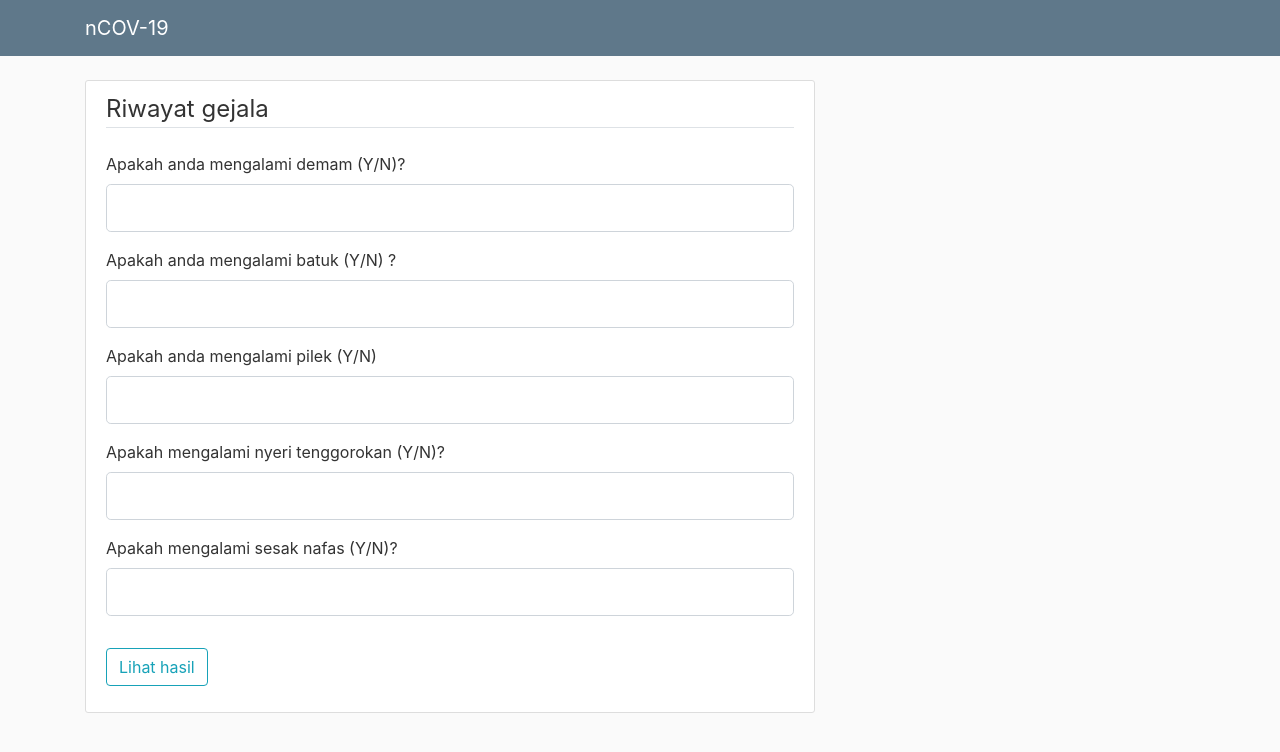
After one commit to farhanhanavi/ujicorona.com---covid19likelihoodmeter, a Flask app: page /riwayatgejala in a window 1280 px wide. The commit adds this page. Shown: the top 752 px of the page. Run offline with Flask 2, Linux system fonts and the light colour scheme; some libraries are stand-ins or nearby versions.

Commit message:
Updates 3/23/2020
User includes No hp,  umur
Gejala form in a new form

(-) likelihoodmeter

```diff
--- a/flaskblog/forms.py
+++ b/flaskblog/forms.py
@@ -8,7 +8,9 @@ from flaskblog.models import User
 
 class RegistrationForm (FlaskForm):
     nama = StringField('Nama', validators = [DataRequired(message = 'Masukan nama anda disini')])
-    ktp = StringField('No. KTP', validators = [DataRequired(message = 'Masukan ktp anda disini'), Length(min = 16, max = 16, message = 'Masukan nomor ktp anda dengan benar') ])
+    ktp = StringField('Nomor KTP', validators = [DataRequired(message = 'Masukan ktp anda disini'), Length(min = 16, max = 16, message = 'Masukan nomor ktp anda dengan benar') ])
+    nomor_hp = StringField('Nomor Handphone', validators = [DataRequired(message = 'Masukan nomor handphone anda disini')])
+    umur = StringField('Umur', validators = [DataRequired(message = 'Masukan umur anda disini'), Length(min = 0, max = 2, message = 'Masukan nomor umur anda dengan benar') ])
     jenis_kelamin = StringField('Jenis Kelamin (P/W)', validators=[DataRequired(message = 'Masukan jenis kelamin anda disini'), Length(min = 1, max = 1, message = 'Masukan P untuk pria dan W untuk wanita')])
     alamat = StringField('Alamat tempat tinggal', validators=[DataRequired(message = 'Masukan alamat anda disini')])
     email = StringField('email', validators = [DataRequired(message = 'Masukan email anda disini'), Email(message = 'Masukan email anda dengan benar')])
@@ -40,9 +42,17 @@ class LoginForm (FlaskForm):
     remember = BooleanField('Remember me')
     submit = SubmitField ('Masuk')
 
-class TestForm (FlaskForm):
+class ContactHistoryForm (FlaskForm):
     riwayat_jalan = StringField('Dalam 14-30 hari terakhir, apakah anda bepergian ke kota/negara terjangkit COVID19 (Y/N)?', validators = [DataRequired(message = 'Mohon jawab pertanyaan ini')])
     riwayat_kontak = StringField('Dalam 14-30 hari terakhir, apakah anda melakukan kontak dengan Pasien Probabel/Konfirmasi (Y/N) ?', validators = [DataRequired(message = 'Mohon jawab pertanyaan ini')])
     riwayat_kontak_pdp = StringField('Dalam 14-30 hari terakhir, apakah anda melakukan kontak dengan Pasien Dalam Pengawasan (Y/N)?', validators = [DataRequired(message = 'Mohon jawab pertanyaan ini')])
-    gejala_batuk = StringField('Apakah mengalami demam, batuk (Y/N)?', validators = [DataRequired(message = 'Mohon jawab pertanyaan ini')])
-    submit = SubmitField ('Lihat hasil')
+    submit_test = SubmitField ('Lihat hasil')
+
+
+class GejalaForm (FlaskForm):
+    demam = StringField('Apakah anda mengalami demam (Y/N)?', validators = [DataRequired(message = 'Mohon jawab pertanyaan ini')])
+    batuk = StringField('Apakah anda mengalami batuk (Y/N) ?', validators = [DataRequired(message = 'Mohon jawab pertanyaan ini')])
+    pilek = StringField('Apakah anda mengalami pilek (Y/N)', validators = [DataRequired(message = 'Mohon jawab pertanyaan ini')])
+    nyeri_tenggorokan = StringField('Apakah mengalami nyeri tenggorokan (Y/N)?', validators = [DataRequired(message = 'Mohon jawab pertanyaan ini')])
+    sesak = StringField('Apakah mengalami sesak nafas (Y/N)?', validators = [DataRequired(message = 'Mohon jawab pertanyaan ini')])
+    submit_gejala = SubmitField ('Lihat hasil')
--- a/flaskblog/route.py
+++ b/flaskblog/route.py
@@ -1,7 +1,7 @@
 from flask import render_template, url_for, flash, redirect, request
 from flaskblog.__innit__ import app, db, bcrypt
-from flaskblog.forms import RegistrationForm, LoginForm, TestForm
-from flaskblog.models import User, Result
+from flaskblog.forms import RegistrationForm, LoginForm, ContactHistoryForm, GejalaForm
+from flaskblog.models import User, ContactHistory, Symptoms
 from flask_login import login_user, logout_user, current_user, login_required
 
 
@@ -16,23 +16,36 @@ def main():
 
 
 
-@app.route('/testme', methods = ['GET','POST'])
-def testme():
-    form = TestForm()
+@app.route('/riwayatbepergian', methods = ['GET','POST'])
+def riwayatbepergian():
+    form = ContactHistoryForm()
     if form.validate_on_submit():
-        result = Result(riwayat_jalan = form.riwayat_jalan.data, riwayat_kontak = form.riwayat_kontak.data, riwayat_kontak_pdp = form.riwayat_kontak_pdp.data, gejala_batuk = form.gejala_batuk.data, testresultuser = current_user)
-        db.session.add(result)
+        contact_history = ContactHistory(riwayat_jalan = form.riwayat_jalan.data, riwayat_kontak = form.riwayat_kontak.data, riwayat_kontak_pdp = form.riwayat_kontak_pdp.data, testresultuser = current_user)
+        db.session.add(contact_history)
+        db.session.commit()
+        flash(f'Input riwayat bepergian berhasil !', 'success')
+        return redirect(url_for('riwayatgejala'))
+    return render_template('riwayatbepergian.html', title = 'Cek resiko infeksi online', form = form)
+
+
+@app.route('/riwayatgejala', methods = ['GET','POST'])
+def riwayatgejala():
+    form = GejalaForm()
+    if form.validate_on_submit():
+        symptoms = Symptoms(demam = form.demam.data, batuk = form.batuk.data, pilek = form.pilek.data, nyeri_tenggorokan = form.nyeri_tenggorokan.data, sesak = form.sesak.data, testgejalauser = current_user)
+        db.session.add(symptoms)
         db.session.commit()
         flash(f'Input telah berhasil !', 'success')
         return redirect(url_for('profile'))
-    return render_template('testme2.html', title = 'Cek resiko infeksi online', form = form)
+    return render_template('riwayatgejala.html', title = 'Cek resiko infeksi online', form = form)
+
 
 @app.route('/register', methods = ['GET','POST'])
 def register():
    form = RegistrationForm()
    if form.validate_on_submit():
        hashed_password = bcrypt.generate_password_hash(form.password.data).decode('utf-8')
-       user = User(ktp = form.ktp.data, nama = form.nama.data, jenis_kelamin = form.jenis_kelamin.data, alamat = form.alamat.data, email = form.email.data, password = hashed_password)
+       user = User(ktp = form.ktp.data, nama = form.nama.data, jenis_kelamin = form.jenis_kelamin.data, alamat = form.alamat.data, email = form.email.data, nomor_hp = form.nomor_hp.data, umur = form.umur.data, password = hashed_password)
        db.session.add(user)
        db.session.commit()
        flash(f'Akun berhasil terdaftar untuk {form.nama.data}', 'success')
@@ -42,8 +55,8 @@ def register():
 @app.route('/profile')
 @login_required
 def profile():
-   posts = Result.query.all()
-   return render_template('profile.html', title = ' Profil', posts=posts)
+   post = ContactHistory.query.all()
+   return render_template('profile.html', title = ' Profil', posts=post)
 
 @app.route("/login", methods=['GET', 'POST'])
 def login():
@@ -53,7 +66,7 @@ def login():
         if user and bcrypt.check_password_hash(user.password, form.password.data):
                 login_user(user)
                 next_page = request.args.get('next')
-                return redirect(next_page) if next_page else redirect(url_for('testme'))
+                return redirect(next_page) if next_page else redirect(url_for('riwayatbepergian'))
         else:
             flash(f'Masuk gagal, mohon cek kembali email dan password anda!','danger')
     return render_template('login.html', title='Login', form=form)
--- a/flaskblog/templates/layout.html
+++ b/flaskblog/templates/layout.html
@@ -30,7 +30,7 @@
               <div class="navbar-nav mr-auto">
                 {% if current_user.is_authenticated %}
                 <a class="nav-item nav-link" href="{{ url_for('main') }}">Home</a>
-                <a class="nav-item nav-link" href="{{ url_for('testme') }}">Cek Resiko Infeksi Online</a>
+                <a class="nav-item nav-link" href="{{ url_for('riwayatbepergian') }}">Cek Resiko Infeksi Online</a>
                 {% else %}
                 {% endif %}
               </div>
--- a/flaskblog/templates/newhome.html
+++ b/flaskblog/templates/newhome.html
@@ -32,8 +32,13 @@
       <div class="mx-auto text-center">
         <h1 class="mx-auto my-0 text-uppercase">COVID-19 LIKELIHOOD METER</h1>
         <h2 class="text-white-50 mx-auto mt-2 mb-5">Cek kesehatan anda, pastikan keraguan anda !</h2>
+        {% if current_user.is_authenticated %}
+        <a href="{{ url_for('main') }}" class="btn btn-primary js-scroll-trigger">Cek sekarang</a>
+        <a href="{{ url_for('register') }}" class="btn btn-primary js-scroll-trigger">Daftar</a>
+        {% else %}
         <a href="{{ url_for('login') }}" class="btn btn-primary js-scroll-trigger">Cek sekarang</a>
         <a href="{{ url_for('register') }}" class="btn btn-primary js-scroll-trigger">Daftar</a>
+        {% endif %}
       </div>
     </div>
   </header>
--- /dev/null
+++ b/flaskblog/templates/riwayatgejala.html
@@ -0,0 +1,92 @@
+{% extends "layout.html" %}
+{% block content %}
+<div class = "content-section">
+    <form method = "POST" action = "">
+        {{ form.hidden_tag()}}
+        <fieldset class = "form-group">
+            <legend class = "border-bottom mb-4">Riwayat gejala</legend>
+
+
+            <div class = "form-group">
+                {{ form.demam.label(class="form-control-label")}}
+                {% if form.demam.errors %}
+                    {{ form.demam(class="form-control form-control-lg is-invalid")}}
+                    <div class = "invalid-feedback">
+                        {% for error in form.demam.errors %}
+                            <span>{{ error }}</span>
+                        {% endfor %}
+                    </div>
+                {% else %}
+                     {{ form.demam(class="form-control form-control-lg")}}
+                {% endif %}
+            </div>
+
+
+            <div class = "form-group">
+                {{ form.batuk.label(class="form-control-label")}}
+                {% if form.batuk.errors %}
+                    {{ form.batuk(class="form-control form-control-lg is-invalid")}}
+                    <div class = "invalid-feedback">
+                        {% for error in form.batuk.errors %}
+                            <span>{{ error }}</span>
+                        {% endfor %}
+                    </div>
+                {% else %}
+                     {{ form.batuk(class="form-control form-control-lg")}}
+                {% endif %}
+            </div>
+
+            <div class = "form-group">
+                {{ form.pilek.label(class="form-control-label")}}
+                {% if form.pilek.errors %}
+                    {{ form.pilek(class="form-control form-control-lg is-invalid")}}
+                    <div class = "invalid-feedback">
+                        {% for error in form.pilek.errors %}
+                            <span>{{ error }}</span>
+                        {% endfor %}
+                    </div>
+                {% else %}
+                     {{ form.pilek(class="form-control form-control-lg")}}
+                {% endif %}
+            </div>
+
+            <div class = "form-group">
+                {{ form.nyeri_tenggorokan.label(class="form-control-label")}}
+                {% if form.nyeri_tenggorokan.errors %}
+                    {{ form.nyeri_tenggorokan(class="form-control form-control-lg is-invalid")}}
+                    <div class = "invalid-feedback">
+                        {% for error in form.nyeri_tenggorokan.errors %}
+                            <span>{{ error }}</span>
+                        {% endfor %}
+                    </div>
+                {% else %}
+                     {{ form.nyeri_tenggorokan(class="form-control form-control-lg")}}
+                {% endif %}
+            </div>
+
+
+            <div class = "form-group">
+                {{ form.sesak.label(class="form-control-label")}}
+                {% if form.sesak.errors %}
+                    {{ form.sesak(class="form-control form-control-lg is-invalid")}}
+                    <div class = "invalid-feedback">
+                        {% for error in form.sesak.errors %}
+                            <span>{{ error }}</span>
+                        {% endfor %}
+                    </div>
+                {% else %}
+                     {{ form.sesak(class="form-control form-control-lg")}}
+                {% endif %}
+            </div>
+
+
+        </fieldset>
+        <div class = "form-group">
+            {{form.submit_gejala(class = "btn btn-outline-info")}}
+        </div>
+
+    </form>
+
+</div>
+
+{% endblock %}
--- a/flaskblog/templates/testme.html
+++ b/flaskblog/templates/testme.html
@@ -4,7 +4,7 @@
     <form method = "POST" action = "">
         {{ form.hidden_tag()}}
         <fieldset class = "form-group">
-            <legend class = "border-bottom mb-4">Cek kesehatan</legend>
+            <legend class = "border-bottom mb-4">Riwayat bepergian</legend>
             <div class = "form-group">
             <p> Dalam 14-30 hari terakhir, apakah anda bepergian ke kota/negara terjangkit COVID19 ?' </p>
                 <div class="custom-control custom-radio mb-10">
--- a/testfile.txt.txt
+++ /dev/null
@@ -1,2 +0,0 @@
-Hello !!
-This is just a test file
```
Also changed, not shown: flaskblog/models.py (+18 -3 lines), flaskblog/templates/about.html (deleted, +0 -7 lines), flaskblog/templates/home.html (deleted, +0 -8 lines), flaskblog/templates/pendaftaran.html (+29 -0 lines), flaskblog/templates/register.html (deleted, +0 -75 lines), flaskblog/templates/riwayatbepergian.html (renamed from flaskblog/templates/testme2.html, +5 -16 lines), flaskblog/templates/profile.html (line endings or trailing spaces).
